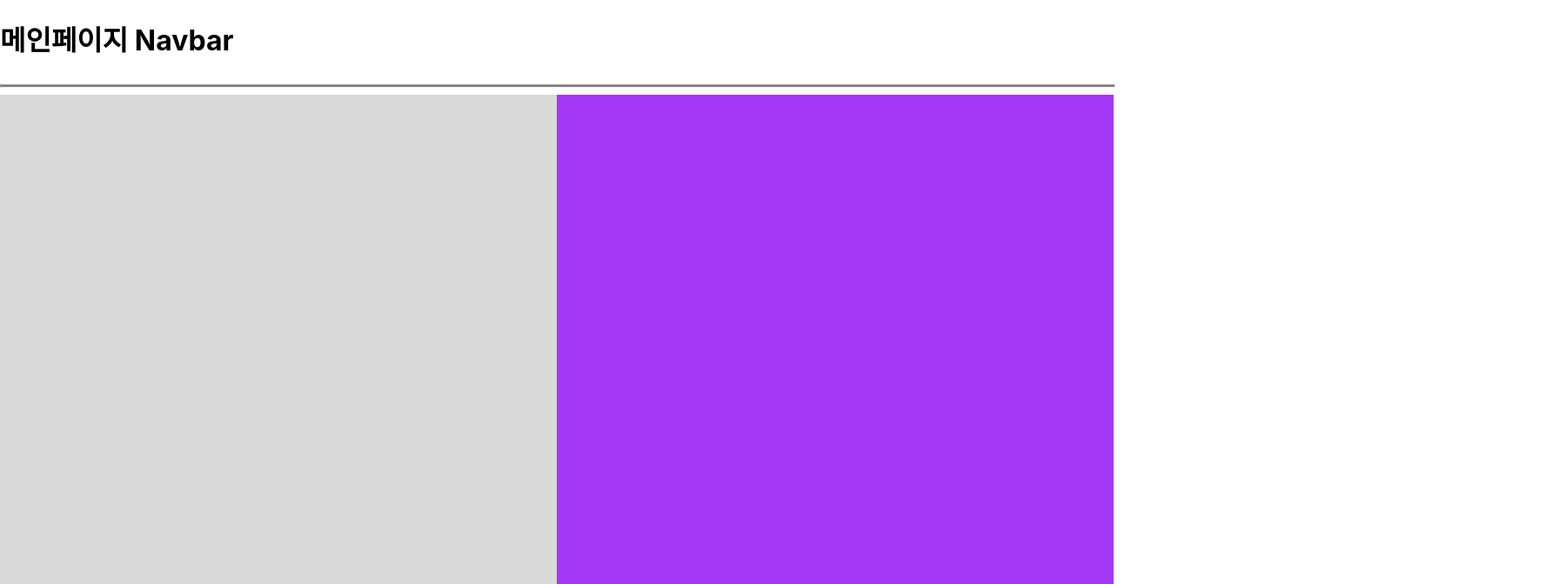
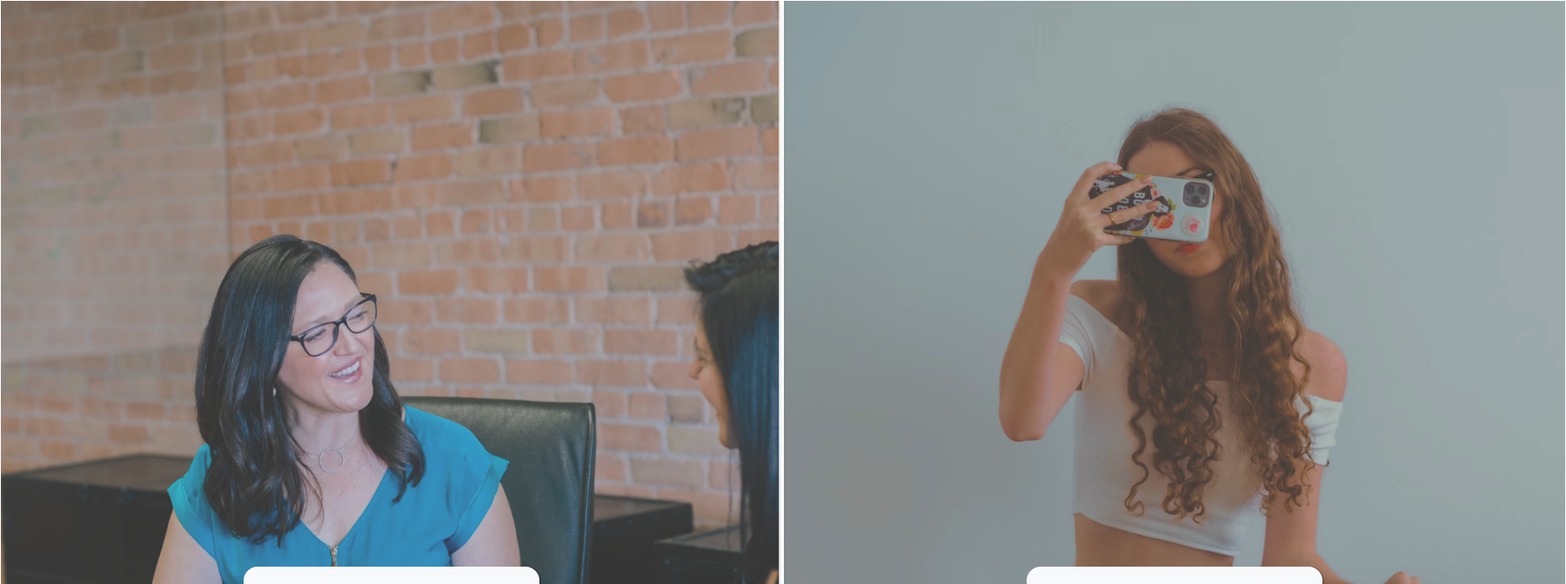
Before and after one commit to 2024-CECD-DP/Client, a React (Create React App) app: page / in a window 1280 px wide. Shown: the top 672 px of the page at 87% size, 1800 px wide, since content can reach past the window. Built offline with nearby package versions, Linux system fonts and the light colour scheme.

Commit message:
fix : 메인페이지 수정

```diff
--- a/src/App.jsx
+++ b/src/App.jsx
@@ -1,7 +1,7 @@
 import React from 'react';
 import { BrowserRouter as Router, Routes, Route } from 'react-router-dom';
 import Main from './pages/Main/index';
-import Company from './pages/Company';
+import Advertiser from './pages/Advertiser';
 import Influencer from './pages/Influencer';
 
 function App() {
@@ -9,7 +9,7 @@ function App() {
         <Router>
             <Routes>
                 <Route path="/" element={<Main />} />
-                <Route path="/company" element={<Company />} />
+                <Route path="/advertiser" element={<Advertiser />} />
                 <Route path="/influencer" element={<Influencer />} />
             </Routes>
         </Router>
--- a/src/components/Navbar/CompanyNavbar.jsx
+++ b/src/components/Navbar/AdvertiserNavbar.jsx
@@ -1,5 +1,5 @@
 import React from 'react';
 
-export default function CompanyNavbar() {
+export default function AdvertiserNavbar() {
     return <h1>사업자 페이지 네비게이션바</h1>;
 }
--- a/src/pages/Company/index.jsx
+++ b/src/pages/Advertiser/index.jsx
@@ -1,9 +1,8 @@
 import React from 'react';
-import CompanyNavbar from '../../components/Navbar/CompanyNavbar';
+import CompanyNavbar from '../../components/Navbar/AdvertiserNavbar';
 import { styled } from 'styled-components';
-import { Link } from 'react-router-dom';
 
-export default function CompanyMain() {
+export default function AdvertiserMain() {
     return (
         <>
             <CompanyNavbar></CompanyNavbar>
--- a/src/pages/Main/index.jsx
+++ b/src/pages/Main/index.jsx
@@ -2,20 +2,20 @@ import React from 'react';
 import { styled } from 'styled-components';
 import { Link } from 'react-router-dom';
 import Navbar from '../../components/Navbar';
+import advertiserBackground from '../../assets/advertiser.png';
+import influencerBackground from '../../assets/influencer.png';
 
-export default function home() {
+export default function Main() {
     return (
         <Wrapper>
-            <Navbar></Navbar>
-            <hr />
             <Container>
                 <LeftSection>
-                    <Link to="/company">
+                    <Link to="/advertiser" style={{ textDecoration: 'none' }}>
                         <button>사업자 페이지</button>
                     </Link>
                 </LeftSection>
                 <RightSection>
-                    <Link to="/influencer">
+                    <Link to="/influencer" style={{ textDecoration: 'none' }}>
                         <button>인플루언서 페이지</button>
                     </Link>
                 </RightSection>
@@ -27,45 +27,54 @@ export default function home() {
 }
 
 const Wrapper = styled.div`
+    position: relative;
+    overflow: hidden;
     width: 100%;
     height: 100%;
-    display: flex;
-    flex-direction: column;
+    min-width: 1800px;
+
+    margin: 0 auto;
     hr {
-        width: 100%;
         height: 2px;
         background-color: gray;
     }
 `;
 
 const Container = styled.div`
-    flex: 1;
     display: flex;
+    width: auto;
+    height: auto;
     button {
-        background: ${(props) => (props.isSelected ? '#a3b6e9' : '#FF7062')};
         border: none;
-        width: 10rem;
-        height: 2.4rem;
-        border-radius: 1rem;
+        display: flex;
+        position: relative;
+        top: 300px;
+        width: 21.25rem;
+        height: 6rem;
+        justify-content: center;
+        align-items: center;
+        border-radius: var(--16, 1rem);
+        background: var(--Primary-Light, #f7f9fb);
         cursor: pointer;
-        font-size: 0.9375rem;
-        font-style: bold;
-        font-weight: 900;
-        line-height: 130%;
-        color: #fff;
-        margin-top: 30rem;
+        color: var(--black-100, #1c1c1c);
+        font-family: Inter;
+        font-size: 1.5rem;
+        font-style: normal;
+        font-weight: 600;
+        line-height: 2.25rem;
         box-shadow: 1px 1px 1px 1px rgba(0, 0, 0, 0.2);
         &:hover {
-            background: #f29788;
+            background: #ededed;
         }
     }
 `;
-
 const LeftSection = styled.div`
     box-sizing: border-box;
-    height: 800px;
-    background-color: #d9d9d9;
-    flex-basis: 50%;
+    background-image: url(${advertiserBackground});
+    background-size: cover;
+    flex: 1;
+    width: 1250px;
+    height: 100vh;
     display: flex;
     flex-direction: column;
     align-items: center;
@@ -73,9 +82,12 @@ const LeftSection = styled.div`
 `;
 
 const RightSection = styled.div`
-    background-color: #a338f6;
-    height: 800px;
-    flex-basis: 50%;
+    background-image: url(${influencerBackground});
+    background-size: cover;
+    background-repeat: no-repeat;
+    flex: 1;
+    width: 1250px;
+    height: 100vh;
     display: flex;
     flex-direction: column;
     align-items: center;
```
Also changed, not shown: src/index.css (+6 -8 lines), src/assets/advertiser.png (added), src/assets/influencer.png (added).
